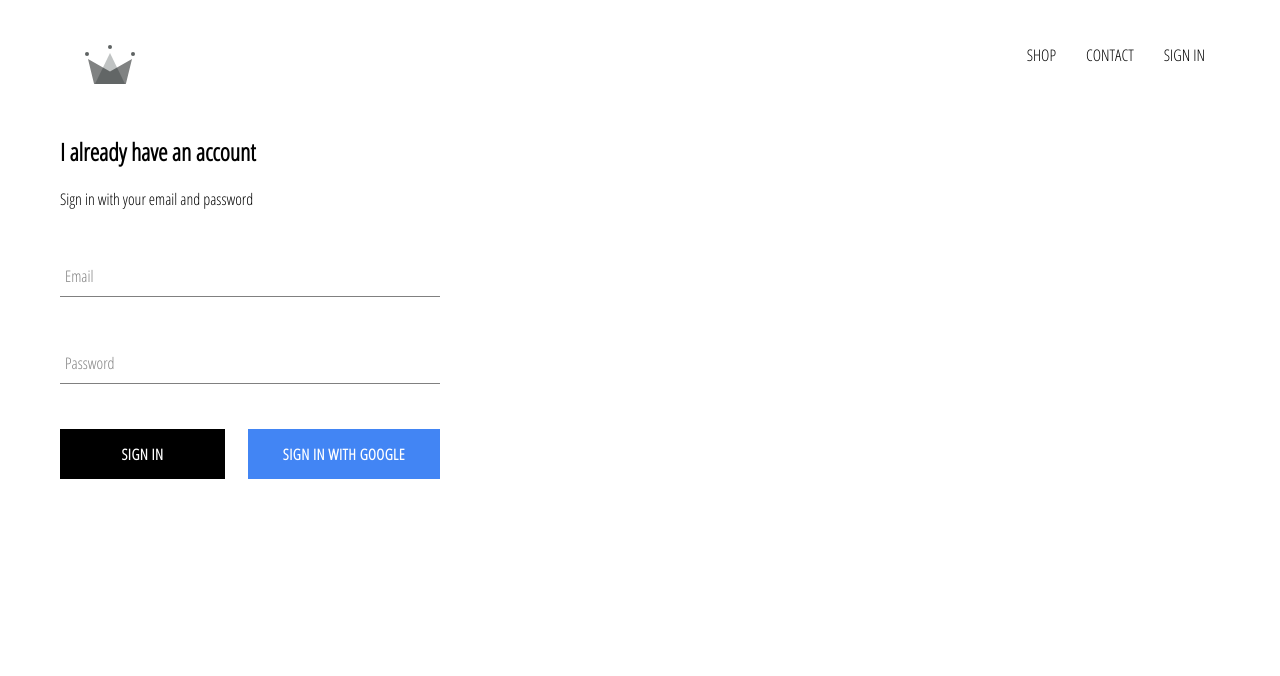
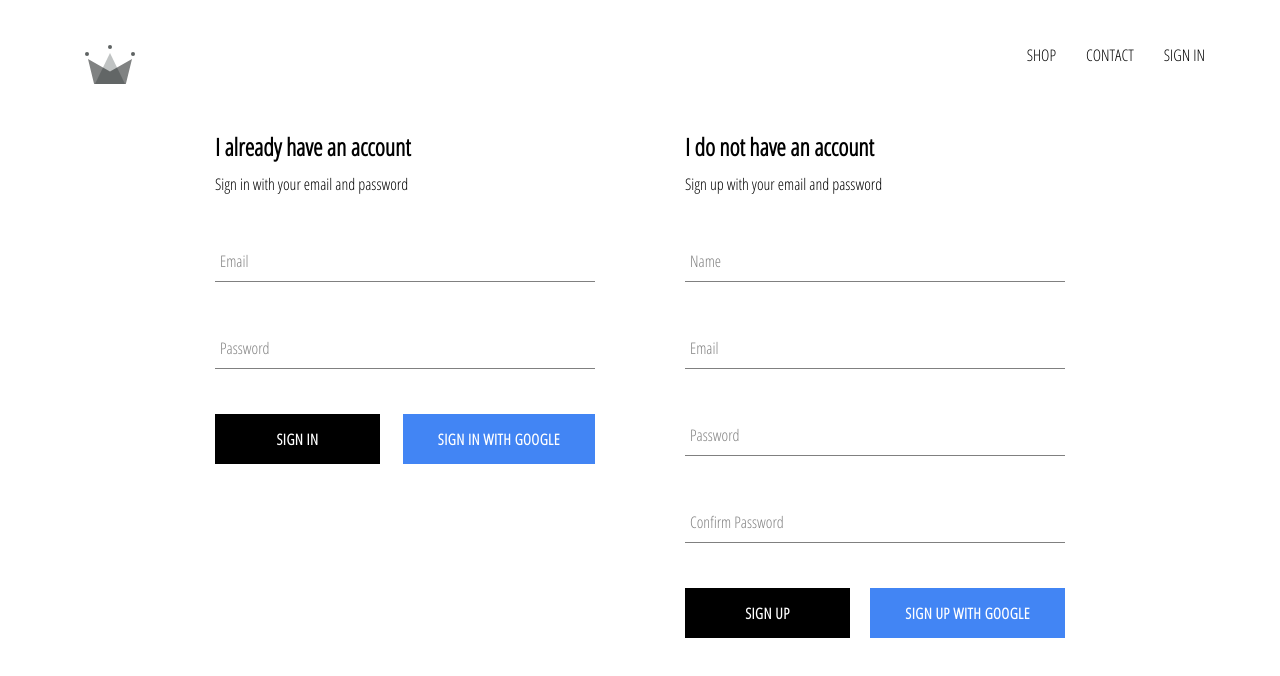
Before and after one commit to anagha-ravinarayan/crwn-clothing, a React (Create React App) app: page /signin in a window 1280 px wide. Shown: the top 676 px of the page. Built offline with nearby package versions, Linux system fonts and the light colour scheme; no server answers.

Commit message:
Firestore DB, Sign-up component, SIgn-up using Email and Password

```diff
--- a/src/App.js
+++ b/src/App.js
@@ -7,7 +7,7 @@
 import ShopPage from "./pages/shop/shop.component";
 import SignInAndSignUpPage from "./pages/sign-in-and-sign-up/sign-in-and-sign-up.component";
 
-import { auth } from "./firebase/firebase.utils";
+import { auth, createUserProfileDocument } from "./firebase/firebase.utils";
 
 class App extends React.Component {
 
@@ -22,11 +22,26 @@
   unsubscribeFromAuth = null;
 
   componentDidMount() {
-    this.unsubscribeFromAuth = auth.onAuthStateChanged(user => {
+    // onAuthStateChanged: event listener for user sign-in and sign-out
+    this.unsubscribeFromAuth = auth.onAuthStateChanged(async userAuth => {
+      if (userAuth) {
+        const userRef = await createUserProfileDocument(userAuth);      // Get reference of logged-in user from database
+
+        // onSnapshot: event listener for any changes to the user entry in db
+        userRef.onSnapshot(snapshot => {
+          this.setState({
+            currentUser: {
+              id: snapshot.id,      // ID of the document
+              ...snapshot.data()    // The data stored in the document
+            }
+          });
+        });
+      }
+
+      // When user logs out set state to null (returned in userAuth)
       this.setState({
-        currentUser: user
-      })
-      console.log(user);
+        currentUser: userAuth
+      });
     });
   }
 
--- a/src/components/collection-preview/collection-preview.component.jsx
+++ b/src/components/collection-preview/collection-preview.component.jsx
@@ -12,7 +12,7 @@
                 {items
                     .filter((item, index) => index < 4)     // return only the first 4 items
                     .map(({ id, ...otherCollectionItemProps }) => {
-                        return <CollectionItem key="id" {...otherCollectionItemProps} />
+                        return <CollectionItem key={id} {...otherCollectionItemProps} />
                     })}
             </div>
         </div>
--- a/src/components/sign-in/sign-in.component.jsx
+++ b/src/components/sign-in/sign-in.component.jsx
@@ -35,7 +35,7 @@
     render() {
         return (
             <div className="sign-in">
-                <h2>I already have an account</h2>
+                <h2 className="title">I already have an account</h2>
                 <span>Sign in with your email and password</span>
 
                 <form onSubmit={this.handleSubmit}>
--- /dev/null
+++ b/src/components/sign-up/sign-up.component.jsx
@@ -0,0 +1,105 @@
+import React from "react";
+
+import FormInput from "../form-input/form-input.component";
+import CustomButton from "../custom-button/custom-button.component";
+
+import { auth, createUserProfileDocument, signInWithGoogle as signUpWithGoogle } from "../../firebase/firebase.utils";
+
+import "./sign-up.styles.scss";
+
+class SignUp extends React.Component {
+
+    constructor(props) {
+        super(props);
+
+        this.state = {
+            displayName: '',
+            email: '',
+            password: '',
+            confirmPassword: ''
+        }
+    }
+
+    handleChange = (event) => {
+        const { value, name } = event.target;
+        this.setState({
+            [name]: value
+        })
+    }
+
+    handleSubmit = async (event) => {
+        event.preventDefault();
+        const { displayName, email, password, confirmPassword } = this.state;
+
+        if (password !== confirmPassword) {
+            alert("Passwords don't match");
+            return;
+        }
+
+        try {
+            const { user: userAuth } = await auth.createUserWithEmailAndPassword(email, password);
+            const userRef = await createUserProfileDocument(userAuth, { displayName }); // Create reference of signed-up user to database
+            if (userRef) {
+                this.setState({
+                    displayName: '',
+                    email: '',
+                    password: '',
+                    confirmPassword: ''
+                });
+            }
+        } catch (error) {
+            console.log("User could not be created", error);
+        }
+    }
+
+    render() {
+        return (
+            <div className="sign-up">
+                <h2 className="title">I do not have an account</h2>
+                <span>Sign up with your email and password</span>
+
+                <form onSubmit={this.handleSubmit}>
+                    <FormInput
+                        required
+                        name="displayName"
+                        type="text"
+                        label="Name"
+                        value={this.state.displayName}
+                        handleChange={this.handleChange}
+                    />
+                    <FormInput
+                        required
+                        name="email"
+                        type="email"
+                        label="Email"
+                        value={this.state.email}
+                        handleChange={this.handleChange}
+                    />
+                    <FormInput
+                        required
+                        name="password"
+                        type="password"
+                        label="Password"
+                        value={this.state.password}
+                        handleChange={this.handleChange}
+                    />
+                    <FormInput
+                        required
+                        name="confirmPassword"
+                        type="password"
+                        label="Confirm Password"
+                        value={this.state.confirmPassword}
+                        handleChange={this.handleChange}
+                    />
+
+                    <div className="buttons">
+                        <CustomButton type="submit"> Sign Up </CustomButton>
+                        <CustomButton onClick={signUpWithGoogle} isGoogleSignIn> Sign up with Google </CustomButton>
+                    </div>
+                </form>
+            </div>
+        )
+    }
+}
+
+export default SignUp;
--- /dev/null
+++ b/src/components/sign-up/sign-up.styles.scss
@@ -0,0 +1,14 @@
+.sign-up {
+	display: flex;
+	flex-direction: column;
+	width: 380px;
+
+	.title {
+		margin: 10px 0;
+	}
+
+	.buttons {
+		display: flex;
+		justify-content: space-between;
+	}
+}
--- a/src/firebase/firebase.utils.js
+++ b/src/firebase/firebase.utils.js
@@ -2,6 +2,7 @@
 import "firebase/firestore";
 import "firebase/auth";
 
+// Firebase config object
 var firebaseConfig = {
     apiKey: process.env.REACT_APP_FIREBASE_API_KEY,
     authDomain: "crwn-clothing-707d7.firebaseapp.com",
@@ -17,8 +18,38 @@
 export const auth = firebase.auth();
 export const firestore = firebase.firestore();
 
+//--- Export Google Sign-in auth service provider
 const provider = new firebase.auth.GoogleAuthProvider();
 provider.setCustomParameters({ prompt: 'select_account' });
 export const signInWithGoogle = () => auth.signInWithPopup(provider);
 
+//--- Export hook to create user entry in DB when signed in for the first time
+export const createUserProfileDocument = async (userAuth, additionalData) => {
+    // only create while signing in; not while signing out
+    if (!userAuth) {
+        return;
+    }
+
+    const userRef = firestore.doc(`users/${userAuth.uid}`);
+    const userSnapshot = await userRef.get();
+    // Check if user entry already exists in DB
+    if (!userSnapshot.exists) {
+        const { displayName, email } = userAuth;
+        const createdAt = new Date();
+
+        try {
+            await userRef.set({
+                displayName,
+                email,
+                createdAt,
+                ...additionalData
+            });
+        } catch (error) {
+            console.log("Error in creating user entry in Database", error);
+        }
+    }
+    return userRef;
+}
+
+//--- Default Export Firebase
 export default firebase;
--- a/src/pages/sign-in-and-sign-up/sign-in-and-sign-up.component.jsx
+++ b/src/pages/sign-in-and-sign-up/sign-in-and-sign-up.component.jsx
@@ -1,14 +1,17 @@
 import React from "react";
 
 import SignIn from "../../components/sign-in/sign-in.component";
+import SignUp from "../../components/sign-up/sign-up.component";
+
+import "./sign-in-and-sign-up.component.styles.scss";
 
 const SignInAndSignUpPage = () => {
     return (
         <div className="sign-in-and-sign-up">
             <SignIn />
+            <SignUp />
         </div>
-
-    )
+    );
 }
 
 export default SignInAndSignUpPage;
--- /dev/null
+++ b/src/pages/sign-in-and-sign-up/sign-in-and-sign-up.component.styles.scss
@@ -0,0 +1,6 @@
+.sign-in-and-sign-up {
+    width: 850px;
+    display: flex;
+    justify-content: space-between;
+    margin: 30px auto;
+}
```
